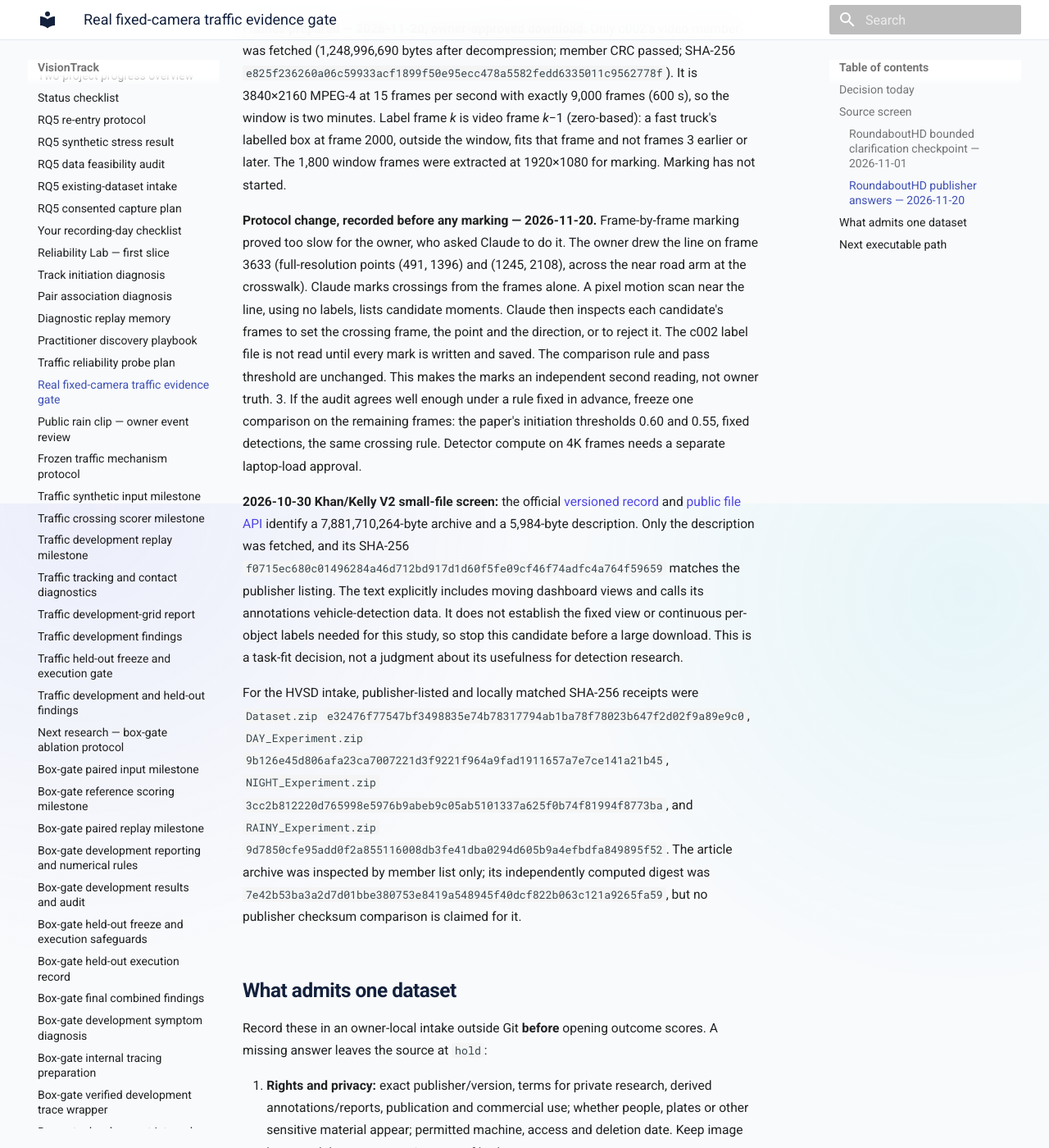
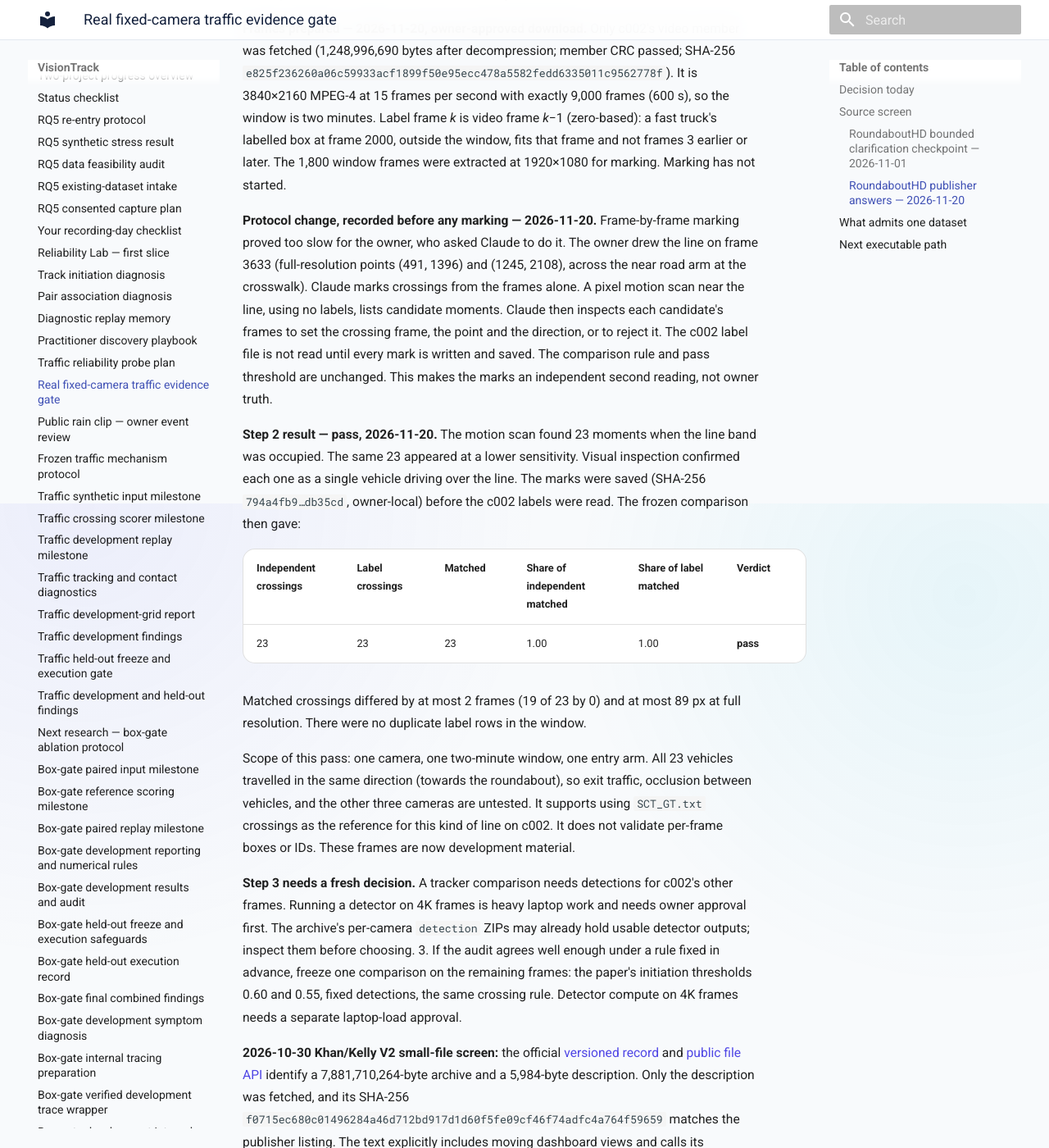
Before and after one commit to hulagerushikesh/visiontrack, an MkDocs documentation site: the page built from docs/REAL_TRAFFIC_EVIDENCE_GATE.md, in a window 1280 px wide and 1400 px high, scrolled down 10586 px. Shown: the whole window at 82% size. Built offline with MkDocs 1.6.1 and Material for MkDocs 9.7.7, drawn with Linux system fonts in a browser that asks for light colours.

Commit message:
Record RoundaboutHD c002 crossing-label audit result

```diff
--- a/docs/REAL_TRAFFIC_EVIDENCE_GATE.md
+++ b/docs/REAL_TRAFFIC_EVIDENCE_GATE.md
@@ -238,6 +238,31 @@ a fresh owner approval for its download:
    it. The c002 label file is not read until every mark is written and saved.
    The comparison rule and pass threshold are unchanged. This makes the marks
    an independent second reading, not owner truth.
+
+   **Step 2 result — pass, 2026-11-20.** The motion scan found 23 moments when
+   the line band was occupied. The same 23 appeared at a lower sensitivity.
+   Visual inspection confirmed each one as a single vehicle driving over the
+   line. The marks were saved (SHA-256 `794a4fb9…db35cd`, owner-local) before
+   the c002 labels were read. The frozen comparison then gave:
+
+   | Independent crossings | Label crossings | Matched | Share of independent matched | Share of label matched | Verdict |
+   | --- | --- | --- | --- | --- | --- |
+   | 23 | 23 | 23 | 1.00 | 1.00 | **pass** |
+
+   Matched crossings differed by at most 2 frames (19 of 23 by 0) and at most
+   89 px at full resolution. There were no duplicate label rows in the window.
+
+   Scope of this pass: one camera, one two-minute window, one entry arm. All 23
+   vehicles travelled in the same direction (towards the roundabout), so exit
+   traffic, occlusion between vehicles, and the other three cameras are
+   untested. It supports using `SCT_GT.txt` crossings as the reference for this
+   kind of line on c002. It does not validate per-frame boxes or IDs. These
+   frames are now development material.
+
+   **Step 3 needs a fresh decision.** A tracker comparison needs detections for
+   c002's other frames. Running a detector on 4K frames is heavy laptop work
+   and needs owner approval first. The archive's per-camera `detection` ZIPs
+   may already hold usable detector outputs; inspect them before choosing.
 3. If the audit agrees well enough under a rule fixed in advance, freeze one
    comparison on the remaining frames: the paper's initiation thresholds 0.60
    and 0.55, fixed detections, the same crossing rule. Detector compute on 4K
```
